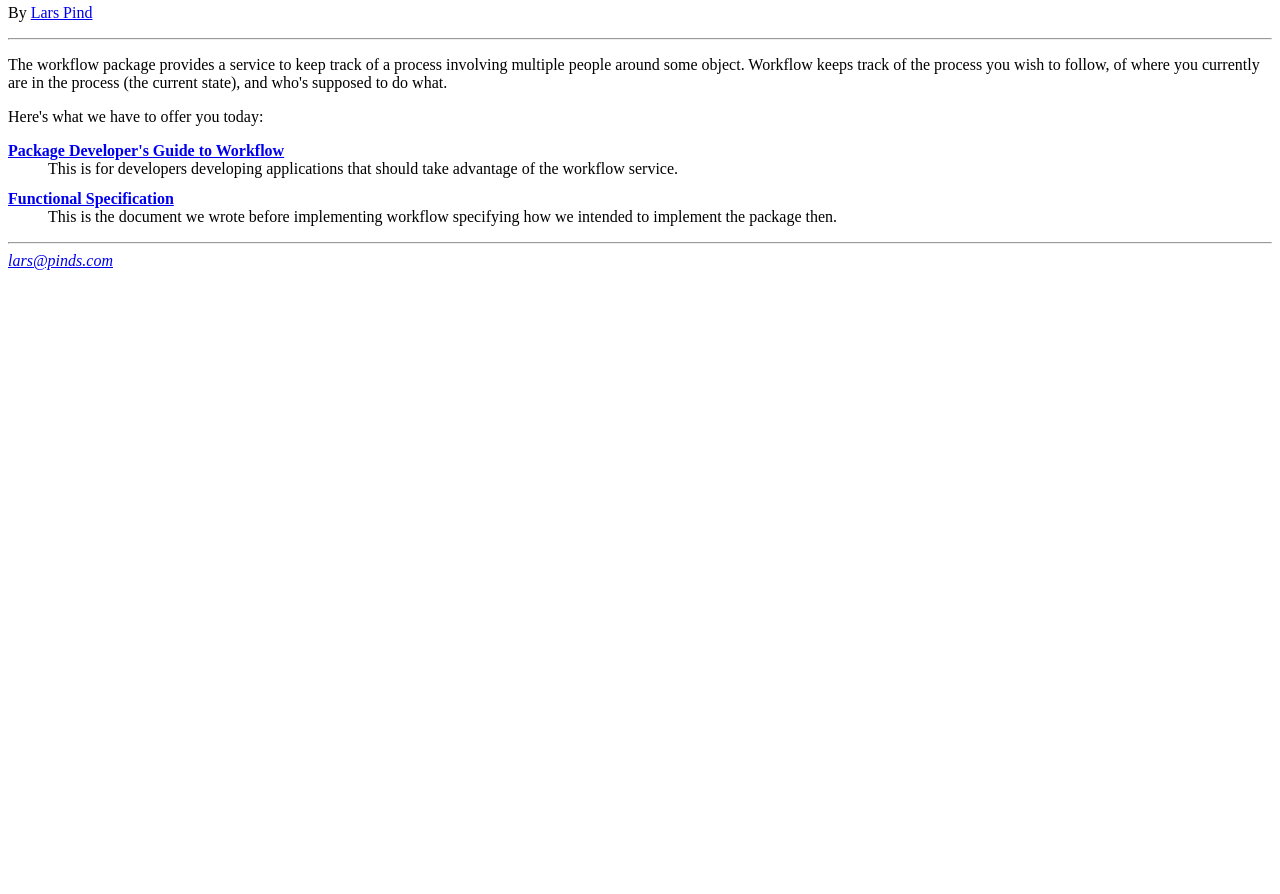
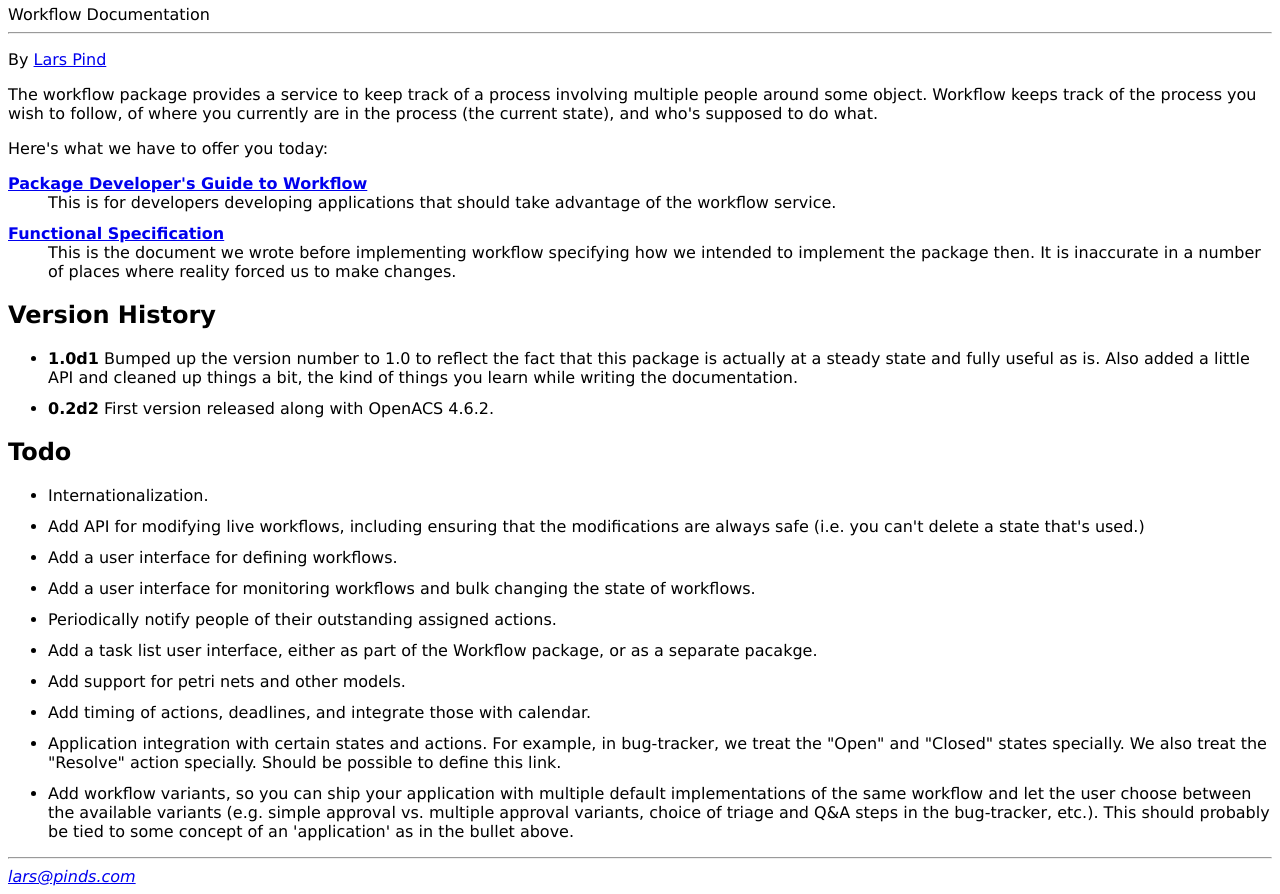
Before and after one commit to openacs/workflow, a plain HTML site: page www/doc/index.html in a window 1280 px wide. Shown: the part 62-956 px from the top of the page. Before the commit the page ends 800 px from the top, so only its background shows below. Drawn offline with Linux system fonts and the light colour scheme.

Commit message:
Bumped version to 1.0

```diff
--- a/www/doc/index.html
+++ b/www/doc/index.html
@@ -2,16 +2,20 @@
 <title>Workflow Documentation</title>
 <style>
   dt { margin-top: 12px; font-weight: bold; }
+  body { font-family: verdana, helvetica, sans-serif; }
+  li { margin-top: 12px; }
 </style>
 <body>
 
 <h1>Workflow Documentation</h1>
 
+Workflow Documentation
+
+<hr>
+
 <p>
   By <a href="http://www.pinds.com">Lars Pind</a>
 </p>
-
-<hr>
 
 <p>
   The workflow package provides a service to keep track of a process
@@ -37,9 +41,71 @@
   </dt>
   <dd>
     This is the document we wrote before implementing workflow specifying
-     how we intended to implement the package then.
+     how we intended to implement the package then. It is inaccurate in a
+     number of places where reality forced us to make changes.
   </dd>
 </dl>
+
+<h2>Version History</h2>
+
+<ul>
+  <li>
+    <b>1.0d1</b> Bumped up the version number to 1.0 to reflect the
+    fact that this package is actually at a steady state and fully
+    useful as is. Also added a little API and cleaned up things a bit,
+    the kind of things you learn while writing the documentation.
+  </li>
+
+  <li>
+    <b>0.2d2</b> First version released along with OpenACS 4.6.2.
+  </li>
+</ul>
+
+<h2>Todo</h2>
+
+<ul>
+  <li>
+    Internationalization.
+  </li>
+  <li>
+    Add  API for modifying live workflows, including ensuring that the modifications are
+    always safe (i.e. you can't delete a state that's used.)
+  </li>
+  <li>
+    Add a user interface for defining workflows.
+  </li>
+  <li>
+    Add a user interface for monitoring workflows and bulk changing
+    the state of workflows.
+  </li>
+  <li>
+    Periodically notify people of their outstanding assigned actions.
+  </li>
+  <li>
+    Add a task list user interface, either as part of the Workflow package, or as a separate pacakge.
+  </li>
+  <li>
+    Add support for petri nets and other models.
+  </li>
+  <li>
+    Add timing of actions, deadlines, and integrate those with calendar.
+  </li>
+  <li>
+    Application integration with certain states and actions. For
+    example, in bug-tracker, we treat the "Open" and "Closed" states
+    specially. We also treat the "Resolve" action specially. Should be
+    possible to define this link.
+  </li>
+  <li>
+    Add workflow variants, so you can ship your application with
+    multiple default implementations of the same workflow and let the
+    user choose between the available variants (e.g. simple approval
+    vs. multiple approval variants, choice of triage and Q&amp;A steps in
+    the bug-tracker, etc.). This should probably be tied to some
+    concept of an 'application' as in the bullet above.
+  </li>
+</ul>
+
 
 <hr>
 <a href="mailto:lars@pinds.com"><address>lars@pinds.com</address></a>
```
